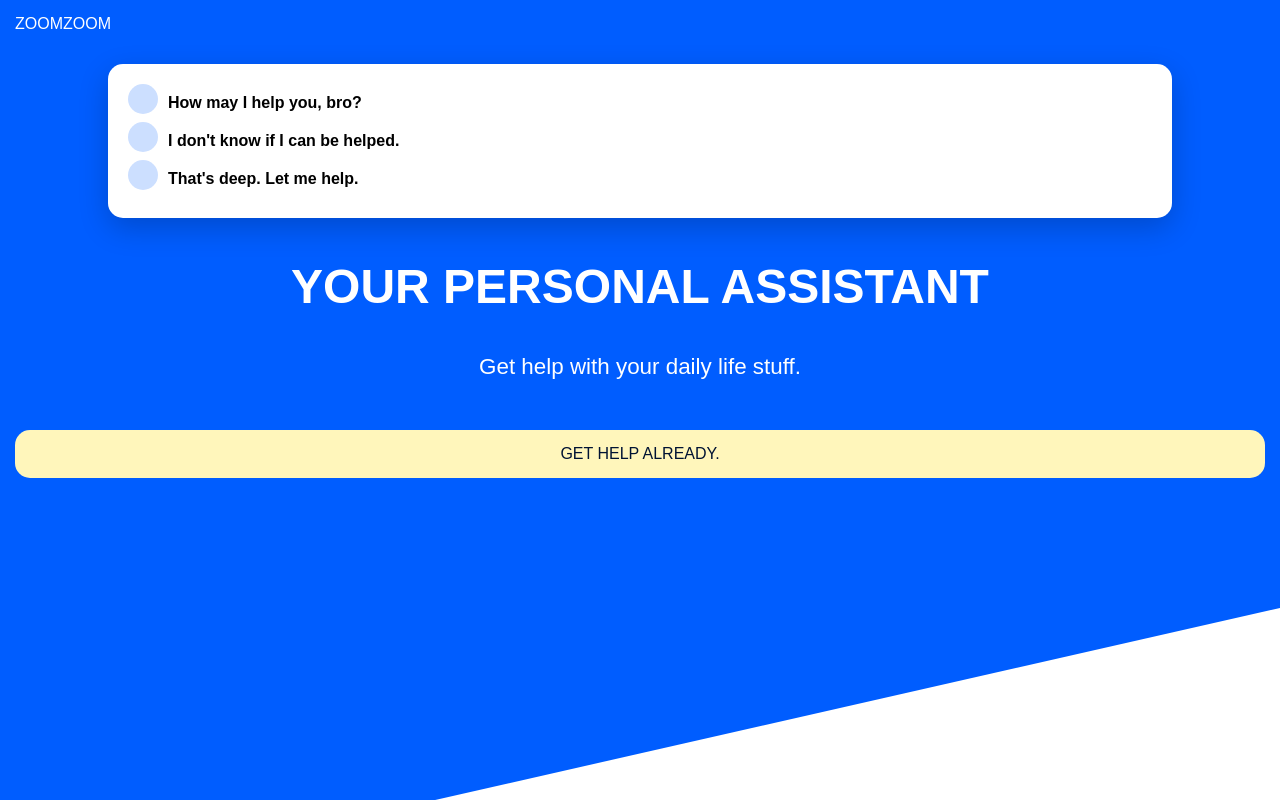
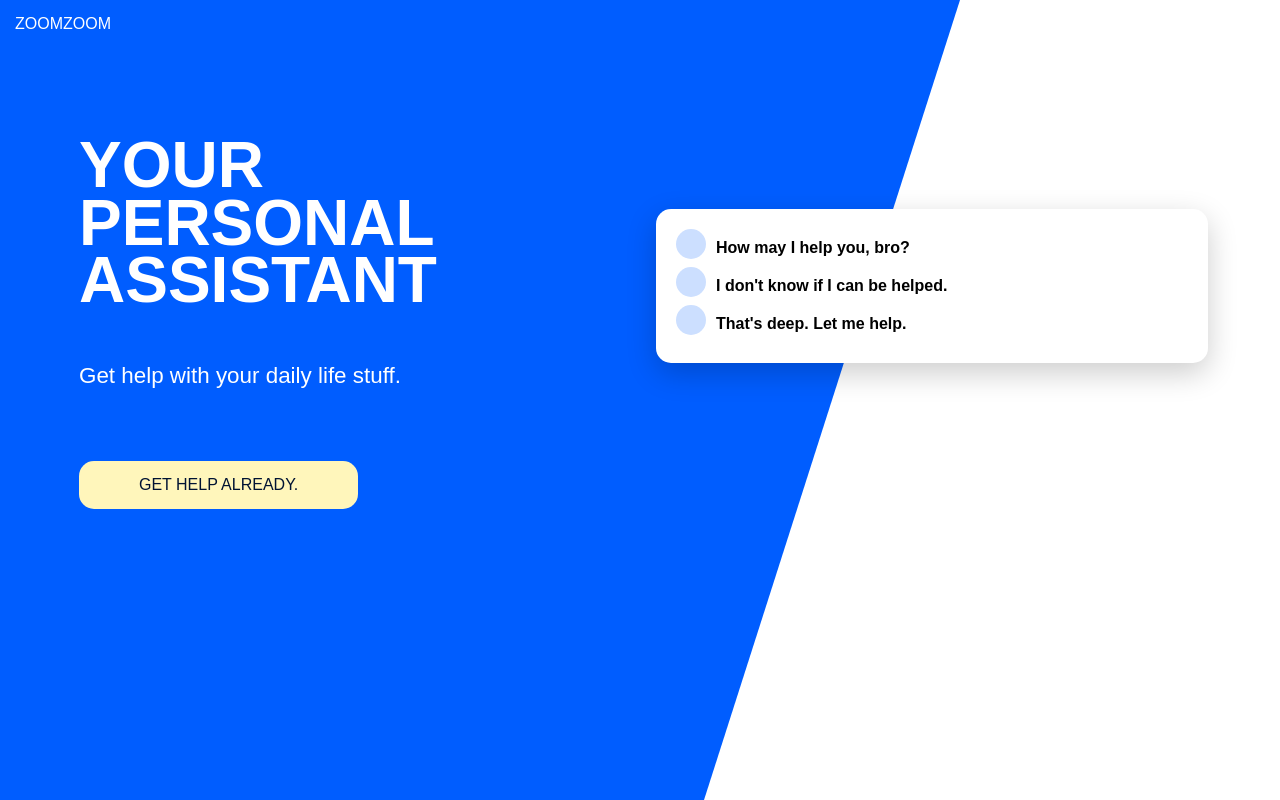
Before and after one commit to gabe-ng/sass-exercise, a plain HTML site: page index.html in a window 1280 px wide. Drawn offline with Linux system fonts and the light colour scheme.

Commit message:
Finished responsive design

```diff
--- a/css/main.scss
+++ b/css/main.scss
@@ -6,11 +6,18 @@ $colors: (
 );
 
 $padding: 15px;
-
 $borders: 15px;
 
 @function color($color-name) {
     @return map-get($colors, $color-name);
+}
+
+$desktop: 840px;
+
+@mixin desktop {
+    @media (min-width: #{$desktop}) {
+        @content;
+    }
 }
 
 body, html {
@@ -22,12 +29,16 @@ body {
     margin: 0;
 
     #bg {
-        clip-path: polygon(100% 0, 100% 76%, 34% 100%, 0 100%, 0 0);
+        clip-path: polygon(100% 0, 100% 85%, 60% 100%, 0 100%, 0 0);
         background-color: color(primary);
         width: 100%;
         height: 100%;
         position: absolute;
         z-index: -1;
+
+        @include desktop {
+            clip-path: polygon(0 0, 75% 0, 55% 100%, 0% 100%);
+        }
     }
 
     header a {
@@ -41,6 +52,13 @@ body {
 
 main {
 
+    @include desktop {
+        display: grid;
+        grid-template-columns: 50% auto;
+        grid-template-areas:
+            "primary card";
+    }
+
     section#card {
         background: #fff;
         padding: 20px;
@@ -48,6 +66,13 @@ main {
         border-radius: $borders;
         box-shadow: 0 10px 30px rgba(0, 0, 0, .2);
         width: 80%;
+
+        @include desktop {
+            grid-area: card;
+            height: fit-content;
+            align-self: center;
+            margin: 1em;
+        }
 
         ul {
             list-style-type: none;
@@ -80,10 +105,22 @@ main {
         padding: $padding;
         text-align: center;
 
+        @include desktop {
+            grid-area: primary;
+            text-align: left;
+            margin: 4em 0 0 4em;
+        }
+
         h1 {
             font-size: 3em;
             margin-top: 10px;
             text-transform: uppercase;
+
+            @include desktop {
+                width: 30%;
+                font-size: 4em;
+                line-height: .9em;
+            }
         }
 
         p {
@@ -100,6 +137,11 @@ main {
             text-align: center;
             margin: 50px auto 0 auto;
             padding: $padding;
+
+            @include desktop {
+                display: inline-block;
+                padding: $padding $padding * 4;
+            }
         }
     }
 }
```
Also changed, not shown: css/main.css, 1 other file.
